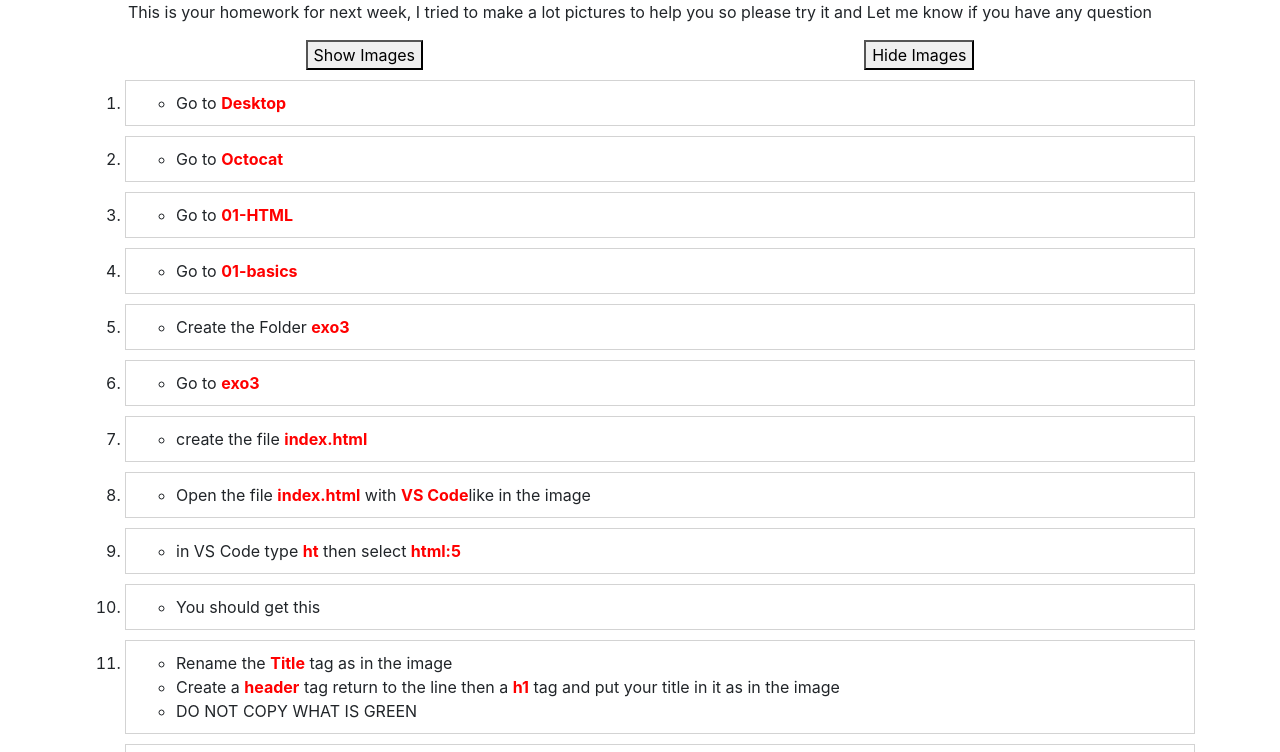
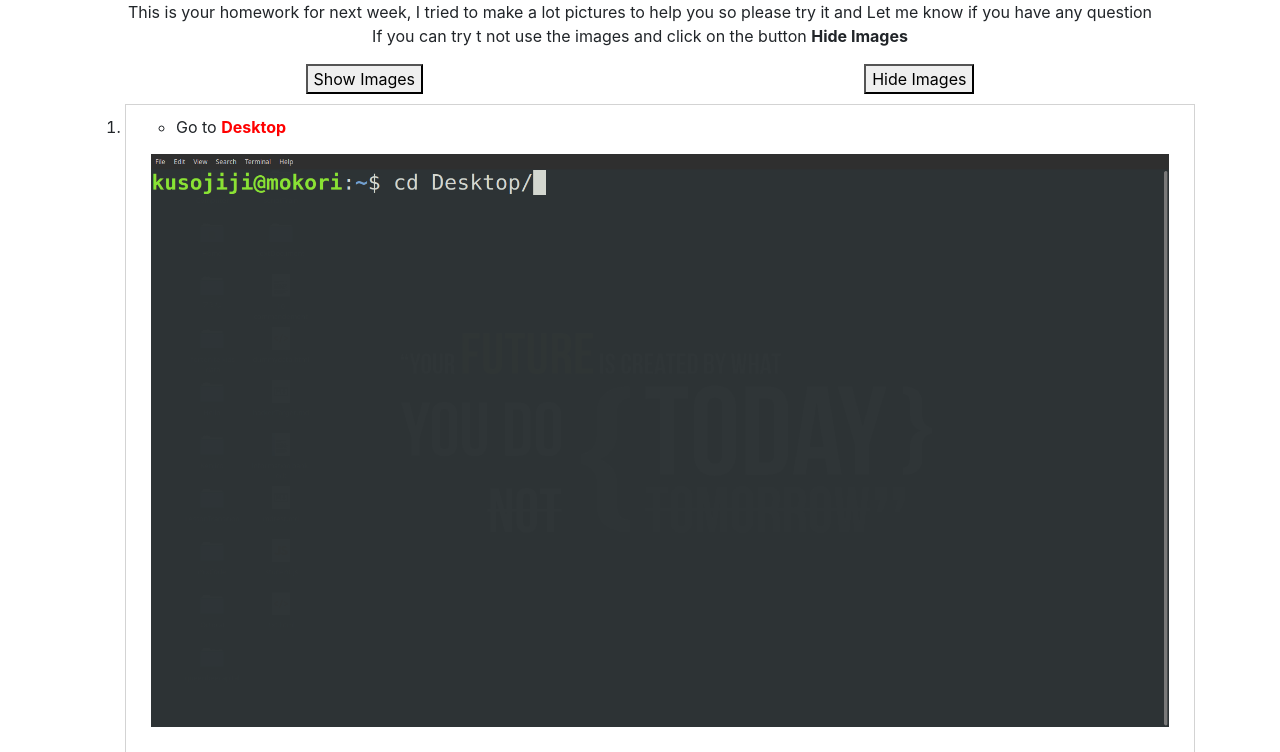
Before and after one commit to Farid212-sandBox/asmuch-kids-challenge, a plain HTML site: page English/Weeks45/index.html in a window 1280 px wide. Shown: the part 80-832 px from the top of the page. Drawn offline with nearby package versions, Linux system fonts and the light colour scheme.

Commit message:
update explain

```diff
--- a/English/Weeks45/index.html
+++ b/English/Weeks45/index.html
@@ -19,7 +19,7 @@
             <div class="text-center">
                 <h1>HomeWork</h1>
                 <div class="explain">
-                    <p>This is your homework for next week, I tried to make a lot pictures to help you so please try it and Let me know if you have any question</p>
+                    <p>This is your homework for next week, I tried to make a lot pictures to help you so please try it and Let me know if you have any question <br> If you can try t not use the images and click on the button <b>Hide Images</b></p>
                 </div>
             </div>
         </header>
--- a/English/shared/js/app.js
+++ b/English/shared/js/app.js
@@ -1,5 +1,3 @@
-window.onload = hideImages;
-
 function showImages(){
     let images = document.getElementsByTagName("img");
     for(let i = 0; i<images.length; i++){
```
